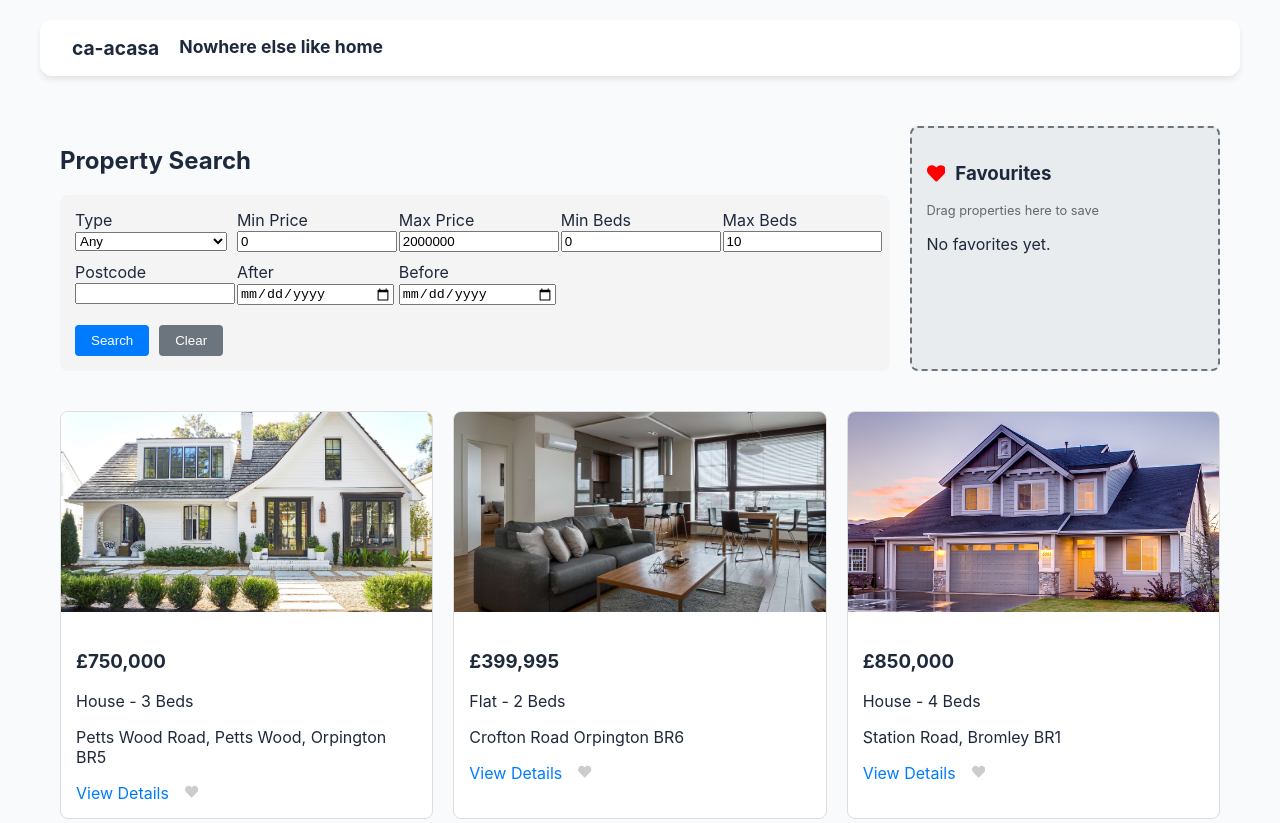
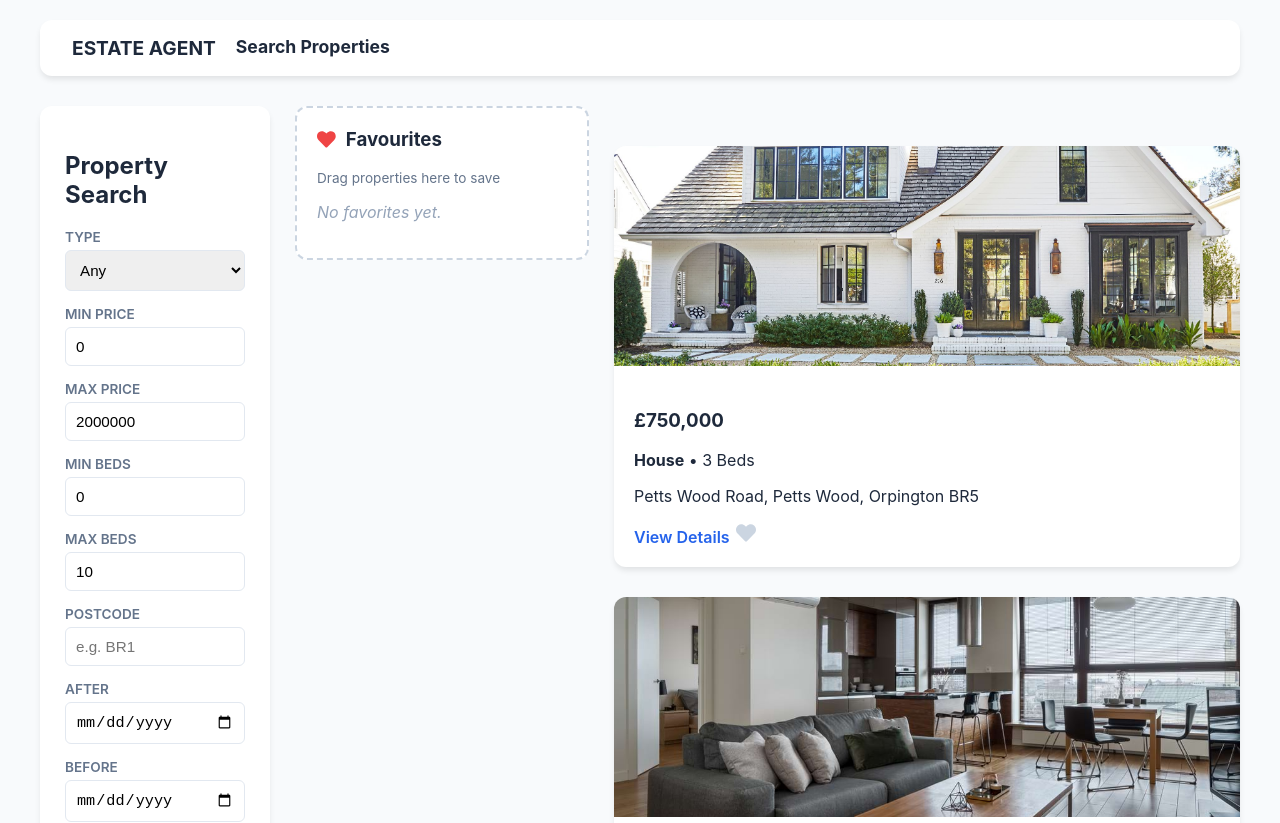
Before and after one commit to almapar/ca-acasa, a React (Vite) app: page / in a window 1280 px wide. Shown: the top 823 px of the page. Built offline with nearby package versions, Linux system fonts and the light colour scheme.

Commit message:
Apply CSS classes to components and fix styling override

```diff
--- a/src/App.jsx
+++ b/src/App.jsx
@@ -30,8 +30,8 @@ function App() {
       <div className="App">
         <div className="app-container">
             <nav className="navbar">
-              <Link to="/" style={{ fontSize:'1.2rem', fontWeight:'bold', color:'#1e293b' }}>ca-acasa</Link>
-              <Link to="/search">Nowhere else like home</Link>
+              <Link to="/" style={{ fontSize:'1.2rem', fontWeight:'bold', color:'#1e293b' }}>ESTATE AGENT</Link>
+              <Link to="/search">Search Properties</Link>
             </nav>
 
             <Routes>
--- a/src/components/SearchPage.jsx
+++ b/src/components/SearchPage.jsx
@@ -1,14 +1,12 @@
 import React, { useState, useEffect } from 'react';
 import propertiesData from '../data/properties.json';
-import { FaSearch, FaTimes, FaTrash, FaHeart } from 'react-icons/fa';
+import { FaSearch, FaTimes, FaHeart } from 'react-icons/fa';
 import { Link } from 'react-router-dom';
 
-// Receive props from App.jsx
 const SearchPage = ({ favorites, addFavorite, removeFavorite, clearFavorites }) => {
   const [properties, setProperties] = useState([]);
   const [filteredProperties, setFilteredProperties] = useState([]);
 
-  // Search States
   const [type, setType] = useState('Any');
   const [minPrice, setMinPrice] = useState(0);
   const [maxPrice, setMaxPrice] = useState(2000000);
@@ -17,6 +15,8 @@ const SearchPage = ({ favorites, addFavorite, removeFavorite, clearFavorites })
   const [postcode, setPostcode] = useState('');
   const [dateAddedStart, setDateAddedStart] = useState('');
   const [dateAddedEnd, setDateAddedEnd] = useState('');
+
+  const [isDragOver, setIsDragOver] = useState(false);
 
   useEffect(() => {
     setProperties(propertiesData.properties);
@@ -59,122 +59,141 @@ const SearchPage = ({ favorites, addFavorite, removeFavorite, clearFavorites })
     setFilteredProperties(properties);
   };
 
-  // --- DRAG AND DROP HANDLERS ---
-
   const handleDragStart = (e, propertyId) => {
-    // Store the ID of the item being dragged
     e.dataTransfer.setData("text/plain", propertyId);
   };
 
   const handleDrop = (e) => {
     e.preventDefault();
+    setIsDragOver(false);
     const propertyId = e.dataTransfer.getData("text/plain");
-    // Logic: If we drop here, we ADD to favorites
     addFavorite(propertyId);
   };
 
   const handleDragOver = (e) => {
-    // Necessary to allow dropping
     e.preventDefault();
+    setIsDragOver(true);
+  };
+
+  const handleDragLeave = () => {
+    setIsDragOver(false);
   };
 
   return (
-    <div style={{ padding: '20px', display: 'flex', gap: '20px', flexDirection: 'column' }}>
+    <div className="search-container">
+      <div className="search-form-panel">
+         <h2 style={{ marginBottom: '20px' }}>Property Search</h2>
+         <form onSubmit={handleSearch} className="search-grid">
 
-      {/* Container for Search + Favourites Sidebar */}
-      <div style={{ display: 'flex', gap: '20px', flexWrap: 'wrap' }}>
+          <div className="form-group">
+              <label>Type</label>
+              <select value={type} onChange={e => setType(e.target.value)}>
+                  <option>Any</option><option>House</option><option>Flat</option>
+              </select>
+          </div>
 
-        {/* LEFT COLUMN: Search Form */}
-        <div style={{ flex: 3 }}>
-           <h2>Property Search</h2>
-           <form onSubmit={handleSearch} style={{
-            display: 'grid',
-            gridTemplateColumns: 'repeat(auto-fill, minmax(150px, 1fr))',
-            gap: '10px',
-            background: '#f4f4f4',
-            padding: '15px',
-            borderRadius: '8px'
-          }}>
-            {/* ... (Existing Inputs - keeping them brief for copy/paste safety) ... */}
-            <div><label>Type</label><select value={type} onChange={e => setType(e.target.value)} style={{width:'100%'}}><option>Any</option><option>House</option><option>Flat</option></select></div>
-            <div><label>Min Price</label><input type="number" value={minPrice} onChange={e => setMinPrice(e.target.value)} style={{width:'100%'}}/></div>
-            <div><label>Max Price</label><input type="number" value={maxPrice} onChange={e => setMaxPrice(e.target.value)} style={{width:'100%'}}/></div>
-            <div><label>Min Beds</label><input type="number" value={minBeds} onChange={e => setMinBeds(e.target.value)} style={{width:'100%'}}/></div>
-            <div><label>Max Beds</label><input type="number" value={maxBeds} onChange={e => setMaxBeds(e.target.value)} style={{width:'100%'}}/></div>
-            <div><label>Postcode</label><input value={postcode} onChange={e => setPostcode(e.target.value)} style={{width:'100%'}}/></div>
-            <div><label>After</label><input type="date" value={dateAddedStart} onChange={e => setDateAddedStart(e.target.value)} style={{width:'100%'}}/></div>
-            <div><label>Before</label><input type="date" value={dateAddedEnd} onChange={e => setDateAddedEnd(e.target.value)} style={{width:'100%'}}/></div>
+          <div className="form-group">
+              <label>Min Price</label>
+              <input type="number" value={minPrice} onChange={e => setMinPrice(e.target.value)}/>
+          </div>
 
-            <div style={{ gridColumn: '1 / -1', marginTop:'10px' }}>
-              <button type="submit" style={{ marginRight:'10px', padding:'8px 16px', background:'#007bff', color:'white', border:'none', borderRadius:'4px' }}>Search</button>
-              <button type="button" onClick={handleClear} style={{ padding:'8px 16px', background:'#6c757d', color:'white', border:'none', borderRadius:'4px' }}>Clear</button>
+          <div className="form-group">
+              <label>Max Price</label>
+              <input type="number" value={maxPrice} onChange={e => setMaxPrice(e.target.value)}/>
+          </div>
+
+          <div className="form-group">
+              <label>Min Beds</label>
+              <input type="number" value={minBeds} onChange={e => setMinBeds(e.target.value)}/>
+          </div>
+
+          <div className="form-group">
+              <label>Max Beds</label>
+              <input type="number" value={maxBeds} onChange={e => setMaxBeds(e.target.value)}/>
+          </div>
+
+          <div className="form-group">
+              <label>Postcode</label>
+              <input value={postcode} onChange={e => setPostcode(e.target.value)} placeholder="e.g. BR1"/>
+          </div>
+
+          <div className="form-group">
+              <label>After</label>
+              <input type="date" value={dateAddedStart} onChange={e => setDateAddedStart(e.target.value)}/>
+          </div>
+
+          <div className="form-group">
+              <label>Before</label>
+              <input type="date" value={dateAddedEnd} onChange={e => setDateAddedEnd(e.target.value)}/>
+          </div>
+
+          <div className="btn-group">
+            <button type="submit" className="btn-primary"><FaSearch /> Search</button>
+            <button type="button" onClick={handleClear} className="btn-secondary"><FaTimes /> Clear</button>
           </div>
         </form>
       </div>
 
-        {/* RIGHT COLUMN: Favourites Drop Zone */}
       <div
         onDrop={handleDrop}
         onDragOver={handleDragOver}
-          style={{
-            flex: 1,
-            minWidth: '250px',
-            background: '#e9ecef',
-            padding: '15px',
-            borderRadius: '8px',
-            border: '2px dashed #6c757d'
-          }}
+        onDragLeave={handleDragLeave}
+        className={`favorites-panel ${isDragOver ? 'drag-over' : ''}`}
       >
-          <h3 style={{ display: 'flex', alignItems: 'center', gap: '10px' }}>
-             <FaHeart color="red" /> Favourites
+        <h3 style={{ display: 'flex', alignItems: 'center', gap: '10px', marginTop: 0 }}>
+           <FaHeart color="#ef4444" /> Favourites
         </h3>
-          <p style={{ fontSize: '0.8rem', color: '#666' }}>Drag properties here to save</p>
+        <p style={{ fontSize: '0.85rem', color: '#64748b', marginBottom: '15px' }}>
+          Drag properties here to save
+        </p>
 
-          {favorites.length === 0 && <p>No favorites yet.</p>}
+        {favorites.length === 0 && <p style={{fontStyle:'italic', color:'#94a3b8'}}>No favorites yet.</p>}
 
-          <ul style={{ listStyle: 'none', padding: 0 }}>
+        <div className="fav-list">
           {favorites.map(fav => (
-              <li key={fav.id} style={{ background: 'white', marginBottom: '10px', padding: '10px', borderRadius: '4px', display: 'flex', justifyContent: 'space-between', alignItems: 'center' }}>
-                <span style={{ fontSize: '0.9rem' }}>{fav.location}</span>
-                <button onClick={() => removeFavorite(fav.id)} style={{ border:'none', background:'transparent', color:'red', cursor:'pointer' }}>
+            <div key={fav.id} className="fav-item">
+              <span>{fav.location}</span>
+              <button onClick={() => removeFavorite(fav.id)} style={{ border:'none', background:'transparent', color:'#ef4444', cursor:'pointer' }}>
                 <FaTimes />
               </button>
-              </li>
+            </div>
           ))}
-          </ul>
+        </div>
 
         {favorites.length > 0 && (
-            <button onClick={clearFavorites} style={{ width: '100%', padding: '5px', background: '#dc3545', color: 'white', border: 'none', borderRadius: '4px' }}>
+          <button onClick={clearFavorites} style={{ width: '100%', marginTop:'10px', padding: '8px', background: '#fee2e2', color: '#dc2626', border: 'none', borderRadius: '6px', cursor:'pointer' }}>
             Clear All
           </button>
         )}
       </div>
-      </div>
 
-      {/* RESULTS GRID */}
-      <div style={{ marginTop: '20px', display: 'grid', gridTemplateColumns: 'repeat(auto-fill, minmax(300px, 1fr))', gap: '20px' }}>
+      <div className="results-container" style={{ gridColumn: '1 / -1', width: '100%' }}>
         {filteredProperties.map(property => {
           const isFav = favorites.some(f => f.id === property.id);
           return (
             <div
               key={property.id}
+              className="property-card"
               draggable
               onDragStart={(e) => handleDragStart(e, property.id)}
-              style={{ border: '1px solid #ddd', borderRadius: '8px', overflow: 'hidden', background: 'white' }}
             >
-              <img src={property.picture} alt="prop" style={{ width: '100%', height: '200px', objectFit: 'cover' }} />
-              <div style={{ padding: '15px' }}>
-                <h3>£{property.price.toLocaleString()}</h3>
-                <p>{property.type} - {property.bedrooms} Beds</p>
-                <p>{property.location}</p>
-                <div style={{ marginTop: '10px', display: 'flex', gap: '10px' }}>
-                  <Link to={`/property/${property.id}`} style={{ textDecoration:'none', color:'#007bff' }}>View Details</Link>
+              <img src={property.picture} alt="prop" />
+              <div className="card-content">
+                <h3 className="card-price">£{property.price.toLocaleString()}</h3>
+                <p className="card-details">
+                    <strong>{property.type}</strong> • {property.bedrooms} Beds
+                </p>
+                <p className="card-details">{property.location}</p>
 
-                  {/* Heart Button Logic */}
+                <div className="card-actions">
+                  <Link to={`/property/${property.id}`} style={{ textDecoration:'none', color:'#2563eb', fontWeight:'600' }}>
+                    View Details
+                  </Link>
+
                   {isFav ? (
-                     <button disabled style={{ border:'none', background:'transparent', color:'red' }}><FaHeart /></button>
+                     <button disabled style={{ border:'none', background:'transparent', color:'#ef4444' }}><FaHeart size={20}/></button>
                   ) : (
-                     <button onClick={() => addFavorite(property.id)} style={{ border:'none', background:'transparent', color:'#ccc', cursor:'pointer' }}><FaHeart /></button>
+                     <button onClick={() => addFavorite(property.id)} style={{ border:'none', background:'transparent', color:'#cbd5e1', cursor:'pointer' }}><FaHeart size={20}/></button>
                   )}
                 </div>
               </div>
```
Lines whose indentation alone changed are shown as unchanged.
